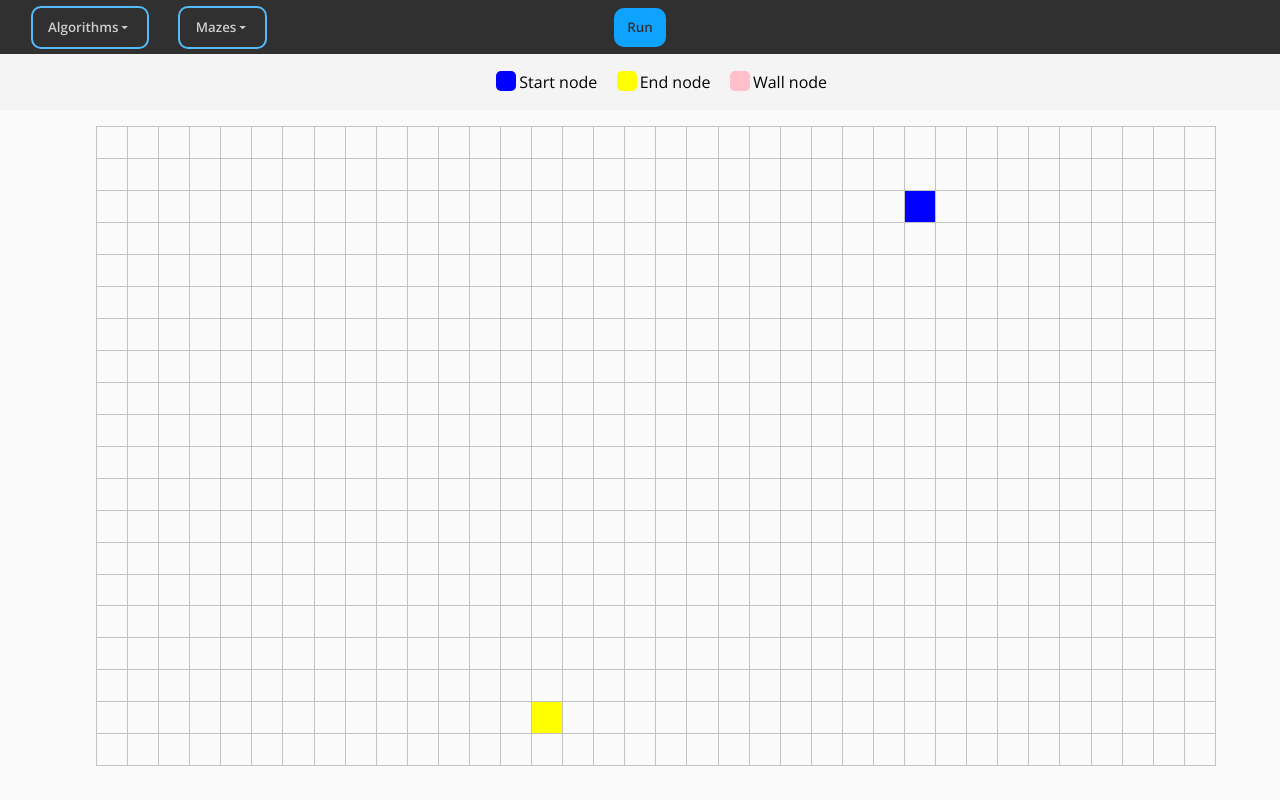
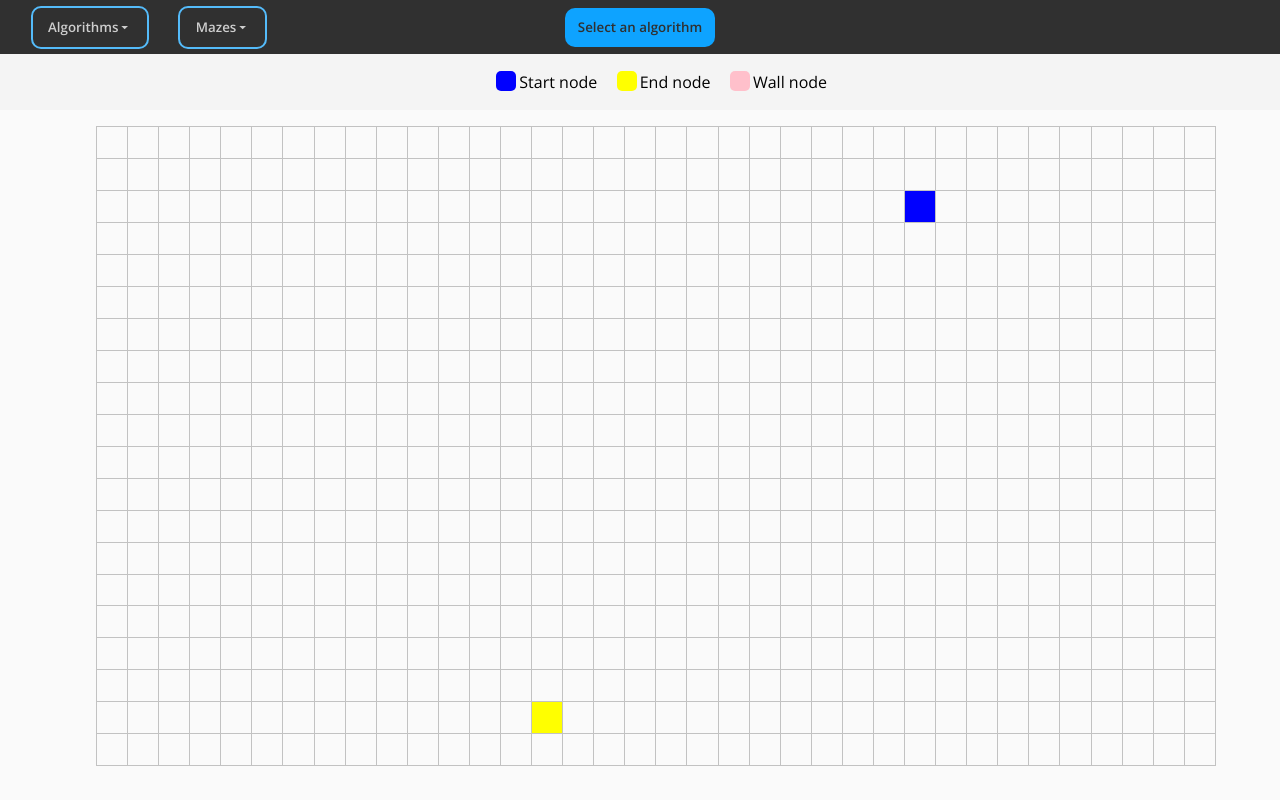
Before and after one commit to dfoltynski/pathfinding-visualiser, a React (Create React App) app: page / in a window 1280 px wide. Built offline with nearby package versions, Linux system fonts and the light colour scheme.

Commit message:
reorganize files and folder and use useContext to control picking an algorithm

```diff
--- a/src/App.css
+++ b/src/App.css
@@ -88,8 +88,8 @@ nav {
   background-color: rgb(55, 174, 248);
 }
 
-.nav__button--activate {
-  cursor: pointer;
+.nav__button {
+cursor: pointer;
   border-radius: 10px;
   font-weight: 600;
 
@@ -97,6 +97,11 @@ nav {
 
   background-color: rgb(14, 163, 255);
   transition: 0.2s ease-in-out;
+}
+
+.nav__button--disabled {
+  background-color: rgb(135, 135, 135);
+
 }
 
 .nav__button__content {
--- a/src/App.tsx
+++ b/src/App.tsx
@@ -1,12 +1,22 @@
-import React from "react";
+import React, {
+  createContext,
+  Dispatch,
+  SetStateAction,
+  useState,
+} from "react";
 import { Navbar, Legend, Grid } from "./components";
+import { algorithmContext } from "./components/Context/Context";
 
 import "./App.css";
 
 function App() {
+  const [algorithm, setAlgorithm] = useState<string>("");
+
   return (
     <div className="App">
-      <Navbar />
+      <algorithmContext.Provider value={{ algorithm, setAlgorithm }}>
+        <Navbar />
+      </algorithmContext.Provider>
       <Legend />
       <Grid />
     </div>
--- /dev/null
+++ b/src/components/Context/Context.ts
@@ -0,0 +1,13 @@
+import React, { createContext, useContext } from "react";
+
+export type IAlgorithm = {
+  algorithm: string;
+  setAlgorithm: (a: string) => void;
+};
+
+export const algorithmContext = createContext<IAlgorithm>({
+  algorithm: "",
+  setAlgorithm: () => {},
+});
+
+export const useAlgorithmContext = () => useContext(algorithmContext);
--- a/src/components/Grid.tsx
+++ b/src/components/Grid.tsx
@@ -1,5 +1,5 @@
 import React, { useEffect, useRef, useState } from "react";
-import resetGrid from "./utils";
+import { resetGrid } from "./utils";
 
 export default function Grid() {
   let mouseDown: boolean = false;
--- a/src/components/Navbar/DropdownButton.tsx
+++ b/src/components/Navbar/DropdownButton.tsx
@@ -1,5 +1,6 @@
 import React, { useState, useRef, useEffect } from "react";
 import { IoMdArrowDropdown } from "react-icons/io";
+import { useAlgorithmContext } from "../Context/Context";
 
 import "../../App.css";
 
@@ -9,6 +10,8 @@ interface IDropdownProps {
 }
 
 export default function DropdownButton({ title, listItems }: IDropdownProps) {
+  const { setAlgorithm } = useAlgorithmContext();
+
   const [showDropdownList, setShowDropdownList] = useState<boolean>(false);
 
   const [buttonText, setButtonText] = useState<string>("");
@@ -25,6 +28,8 @@ export default function DropdownButton({ title, listItems }: IDropdownProps) {
 
   const handleAlgorithmChange = (ev: any) => {
     setButtonText(ev.target.outerText);
+    setAlgorithm(ev.target.outerText);
+    setShowDropdownList(false);
   };
 
   document.onclick = (ev: any) => {
--- a/src/components/Navbar/Navbar.tsx
+++ b/src/components/Navbar/Navbar.tsx
@@ -4,16 +4,15 @@ import DropdownButton from "./DropdownButton";
 import Astar from "../algorithms/Astar";
 import "../../App.css";
 import Dijskstra from "../algorithms/Dijkstra";
-import resetGrid from "../utils";
+import { resetGrid } from "../utils";
+import { useAlgorithmContext } from "../Context/Context";
 
 function Navbar() {
-  const [algorithm, setAlgorithm] = useState<string>("");
+  const { algorithm } = useAlgorithmContext();
 
   const handleRunAlgorithm = () => {
-    let btnText = document.querySelector(".options__nav__button__text");
-    if (btnText) {
-      setAlgorithm(btnText.textContent as string);
-    }
+    const algoritmBtn = document.querySelector(".options__nav__button__text");
+    const runBtn = document.querySelector(".nav__button") as HTMLButtonElement;
 
     const startNode = document.querySelector(
       ".start"
@@ -22,12 +21,12 @@ function Navbar() {
 
     const grid = document.querySelector(".grid") as HTMLTableElement;
 
-    if (startNode && endNode && grid) {
+    if (startNode && endNode && grid && !runBtn.disabled) {
       resetGrid();
 
-      if (algorithm == " A* Search") {
+      if (algorithm == "A* Search") {
         Astar(startNode, endNode);
-      } else if (algorithm == " Dijkstra's Algorithm") {
+      } else if (algorithm == "Dijkstra's Algorithm") {
         Dijskstra(startNode, endNode);
       }
     }
@@ -51,12 +50,10 @@ function Navbar() {
         />
       </div>
 
-      <button className="nav__button--activate">
+      <button className="nav__button">
         <div className="nav__button__content">
           <span className="nav__button__text" onClick={handleRunAlgorithm}>
-            {algorithm == " Algorithms"
-              ? "Select an algorithm"
-              : `Run ${algorithm}`}
+            {algorithm == "" ? "Select an algorithm" : `Run ${algorithm}`}
           </span>
         </div>
       </button>
--- a/src/components/algorithms/Astar.ts
+++ b/src/components/algorithms/Astar.ts
@@ -5,10 +5,13 @@ import {
   removeFromList,
 } from "./utils";
 
+import { disableRunButton } from "../utils";
+
 export default function astar(
   startNode: HTMLTableDataCellElement,
   endNode: HTMLTableDataCellElement
 ) {
+  disableRunButton(document.querySelector(".nav__button") as HTMLButtonElement);
   const openList: Array<HTMLTableDataCellElement> = [];
   const closedList: Array<HTMLTableDataCellElement> = [];
 
--- a/src/components/algorithms/Dijkstra.ts
+++ b/src/components/algorithms/Dijkstra.ts
@@ -5,10 +5,13 @@ import {
   removeFromList,
 } from "./utils";
 
+import { disableRunButton } from "../utils";
+
 export default function dijskstra(
   startNode: HTMLTableDataCellElement,
   endNode: HTMLTableDataCellElement
 ) {
+  disableRunButton(document.querySelector(".nav__button") as HTMLButtonElement);
   const openList: Array<HTMLTableDataCellElement> = [];
   const closedList: Array<HTMLTableDataCellElement> = [];
 
--- a/src/components/algorithms/utils.ts
+++ b/src/components/algorithms/utils.ts
@@ -1,3 +1,5 @@
+import { disableRunButton } from "../utils";
+
 export function reconstructPath(
   startNode: HTMLTableCellElement,
   endNode: HTMLTableCellElement,
@@ -28,6 +30,11 @@ export function reconstructPath(
         i++;
         if (i == path.length) {
           clearInterval(drawPath);
+          const button = document.querySelector(
+            ".nav__button"
+          ) as HTMLButtonElement;
+          button.disabled = false;
+          button.classList.remove("nav__button--disabled");
         }
       }, 10);
     }
--- a/src/components/utils.ts
+++ b/src/components/utils.ts
@@ -1,4 +1,4 @@
-export default function resetGrid() {
+export function resetGrid() {
   if (
     document.querySelectorAll(".visited").length > 0 ||
     document.querySelectorAll(".path").length > 0
@@ -12,3 +12,12 @@ export default function resetGrid() {
       .forEach((wall) => wall.classList.replace("path", "grid__node"));
   }
 }
+
+export function disableRunButton(button: HTMLButtonElement) {
+  console.log(button.disabled);
+
+  button.disabled = true;
+  button.classList.add("nav__button--disabled");
+}
+
+export default { resetGrid, disableRunButton };
```
